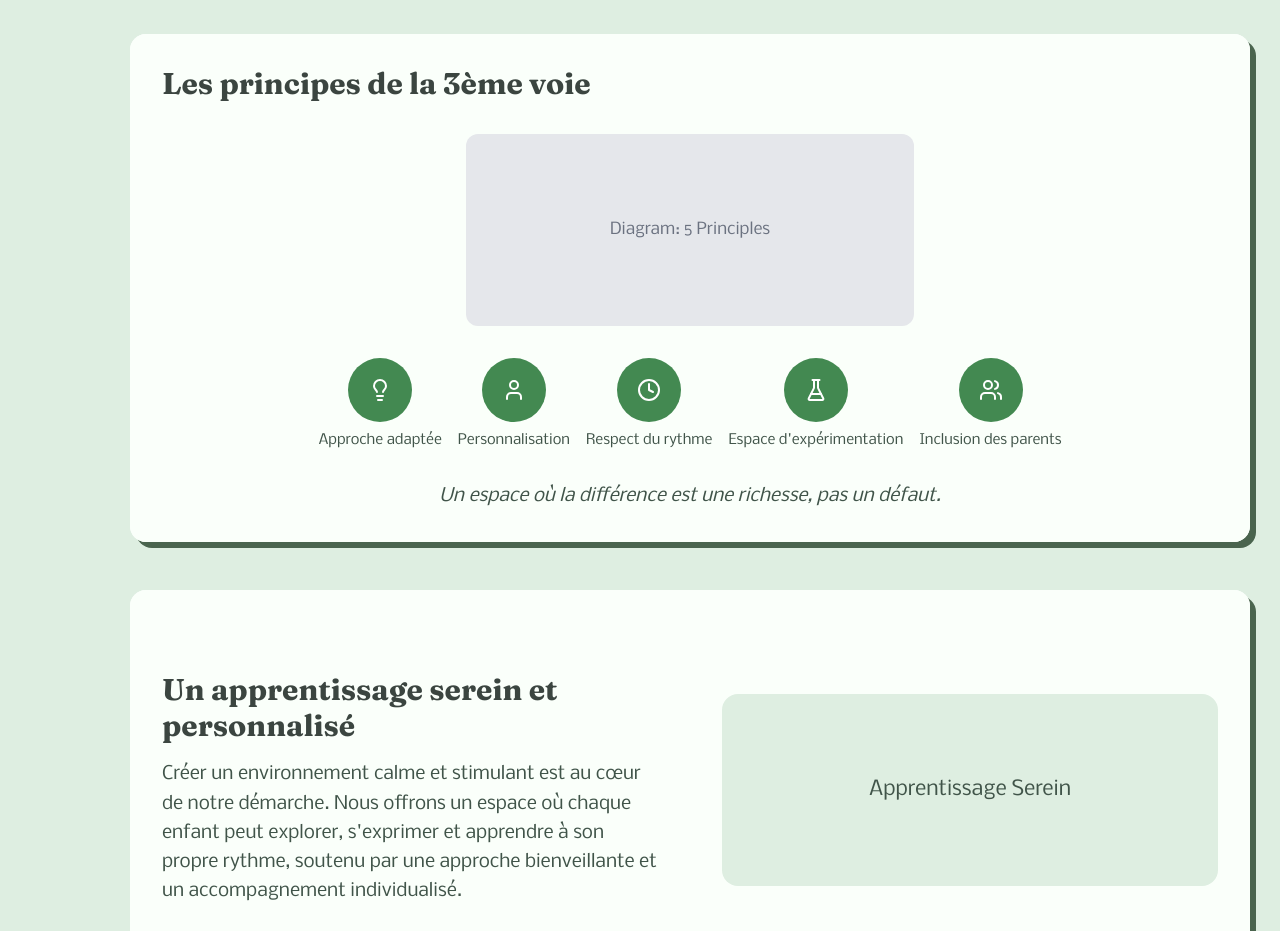
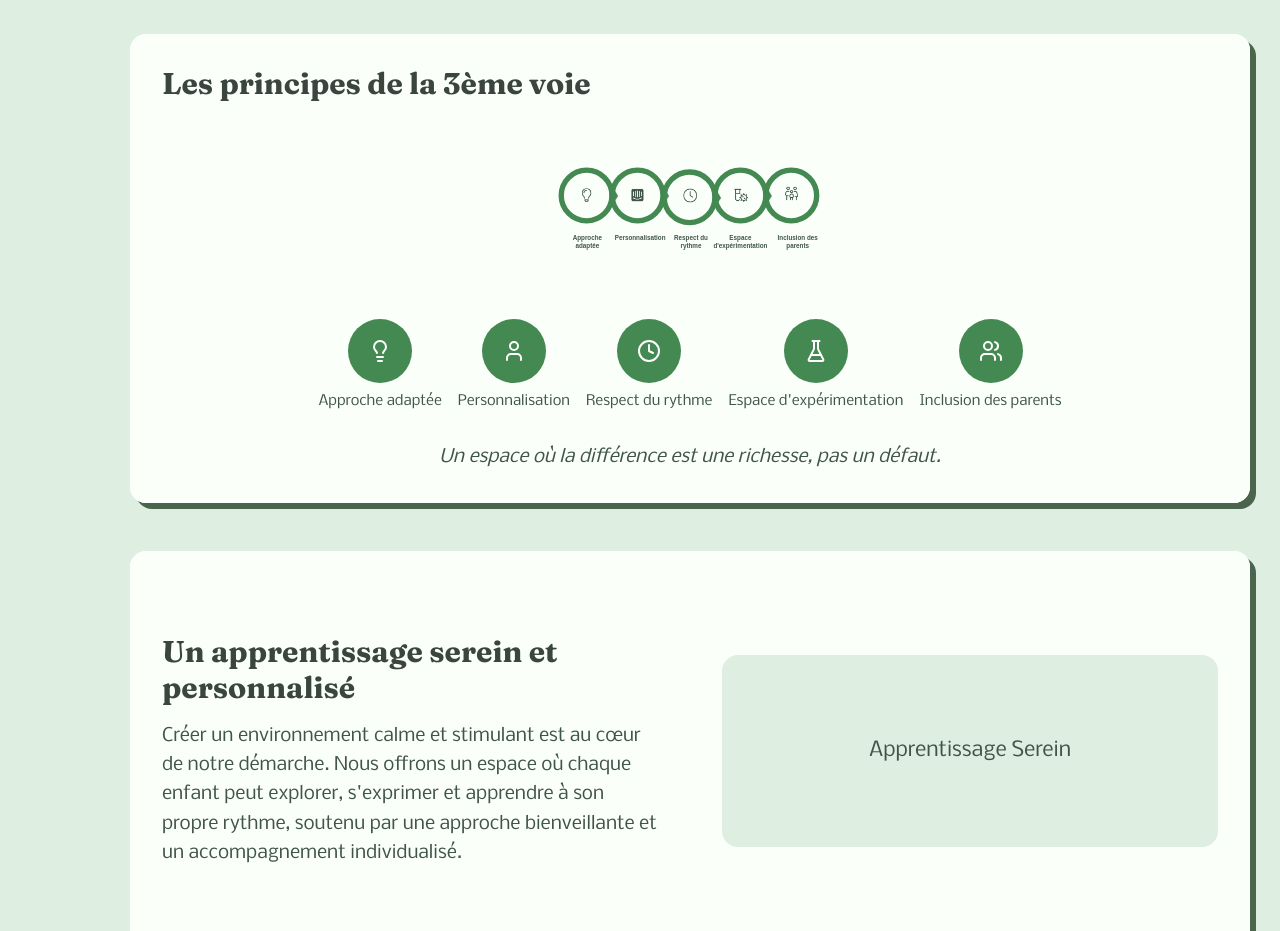
Before and after one commit to Marie3emeVoie/la-3eme-voie, a React (Vite) app: page / in a window 1280 px wide. Shown: the part 2140-3071 px from the top of the page. Built offline with nearby package versions, Linux system fonts and the light colour scheme.

Commit message:
modified:   src/App.jsx

```diff
--- a/src/App.jsx
+++ b/src/App.jsx
@@ -393,16 +393,28 @@ export default function App() {
 case 4: // Card 4 - Les principes de la 3ème voie
   return (
     <div className="p-8" style={{ backgroundColor: '#FAFFFA' }}>
-            <h2 className="text-3xl font-bold mb-8 text-left" style={{ color: '#3B4540' }}>Les principes de la 3ème voie</h2>
+      <h2
+        className="text-3xl font-bold mb-8 text-left"
+        style={{ color: '#3B4540' }}
+      >
+        Les principes de la 3ème voie
+      </h2>
+
       <div className="flex justify-center mb-8">
-              <div className="w-full max-w-md h-48 bg-gray-200 rounded-xl flex items-center justify-center">
-                <span className="text-gray-500">Diagram: 5 Principles</span>
+        <img
+          src={getImageSrc(slides[index], index)}
+          alt={slides[index]?.alt || 'Les principes de la 3ème voie'}
+          className="max-w-md w-full h-auto object-contain"
+        />
       </div>
-            </div>
+
       <div className="flex flex-wrap justify-center items-center gap-4">
         {circlesData.map((item, idx) => (
           <div key={idx} className="flex flex-col items-center">
-                  <div className="w-16 h-16 rounded-full flex items-center justify-center text-white mb-2" style={{ backgroundColor: '#438951' }}>
+            <div
+              className="w-16 h-16 rounded-full flex items-center justify-center text-white mb-2"
+              style={{ backgroundColor: '#438951' }}
+            >
               {item.icon}
             </div>
             <span className="text-sm text-center" style={{ color: '#405449' }}>
@@ -411,7 +423,11 @@ export default function App() {
           </div>
         ))}
       </div>
-            <p className="text-center text-lg mt-8 italic" style={{ color: '#405449' }}>
+
+      <p
+        className="text-center text-lg mt-8 italic"
+        style={{ color: '#405449' }}
+      >
         Un espace où la différence est une richesse, pas un défaut.
       </p>
     </div>
```
Lines whose indentation alone changed are shown as unchanged.
